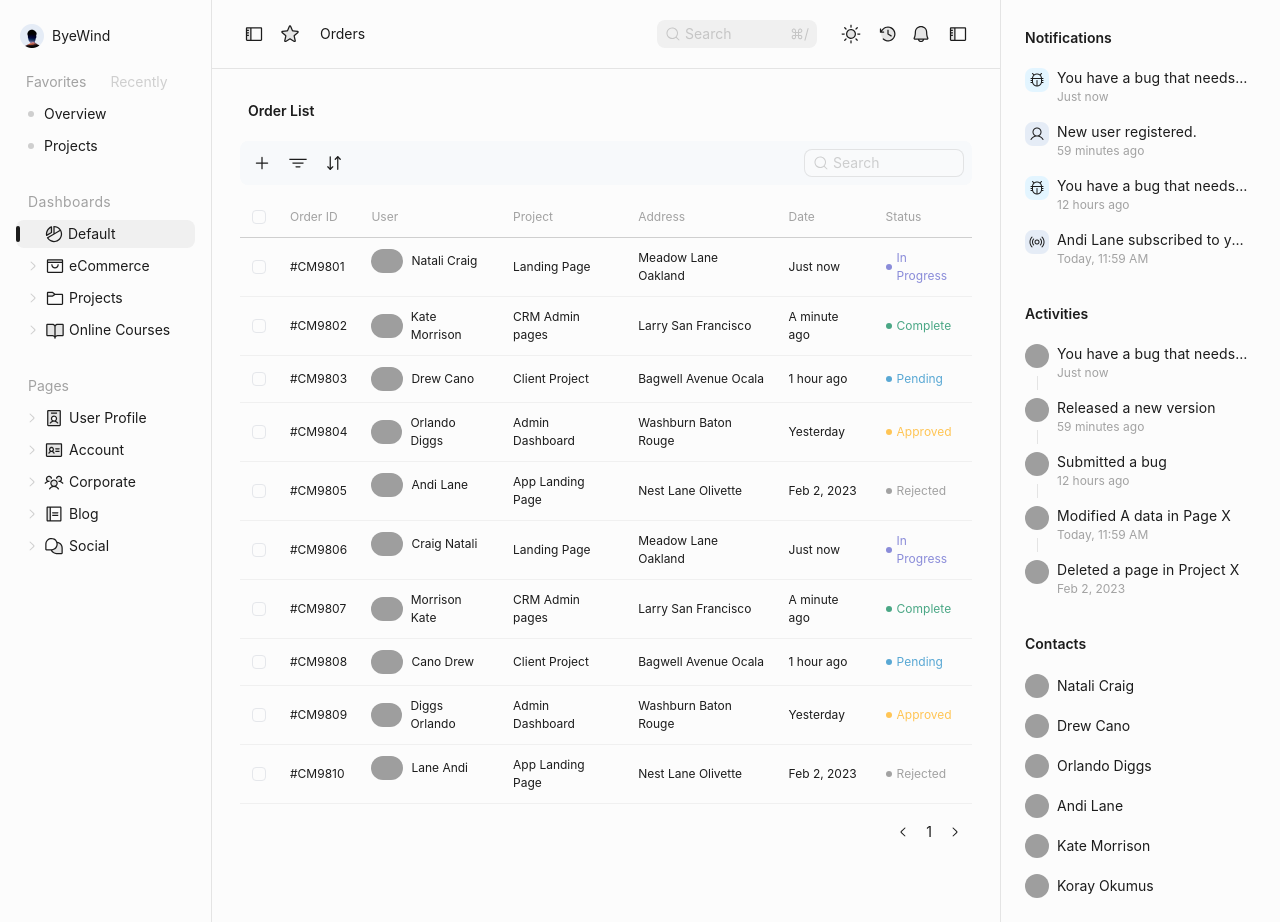
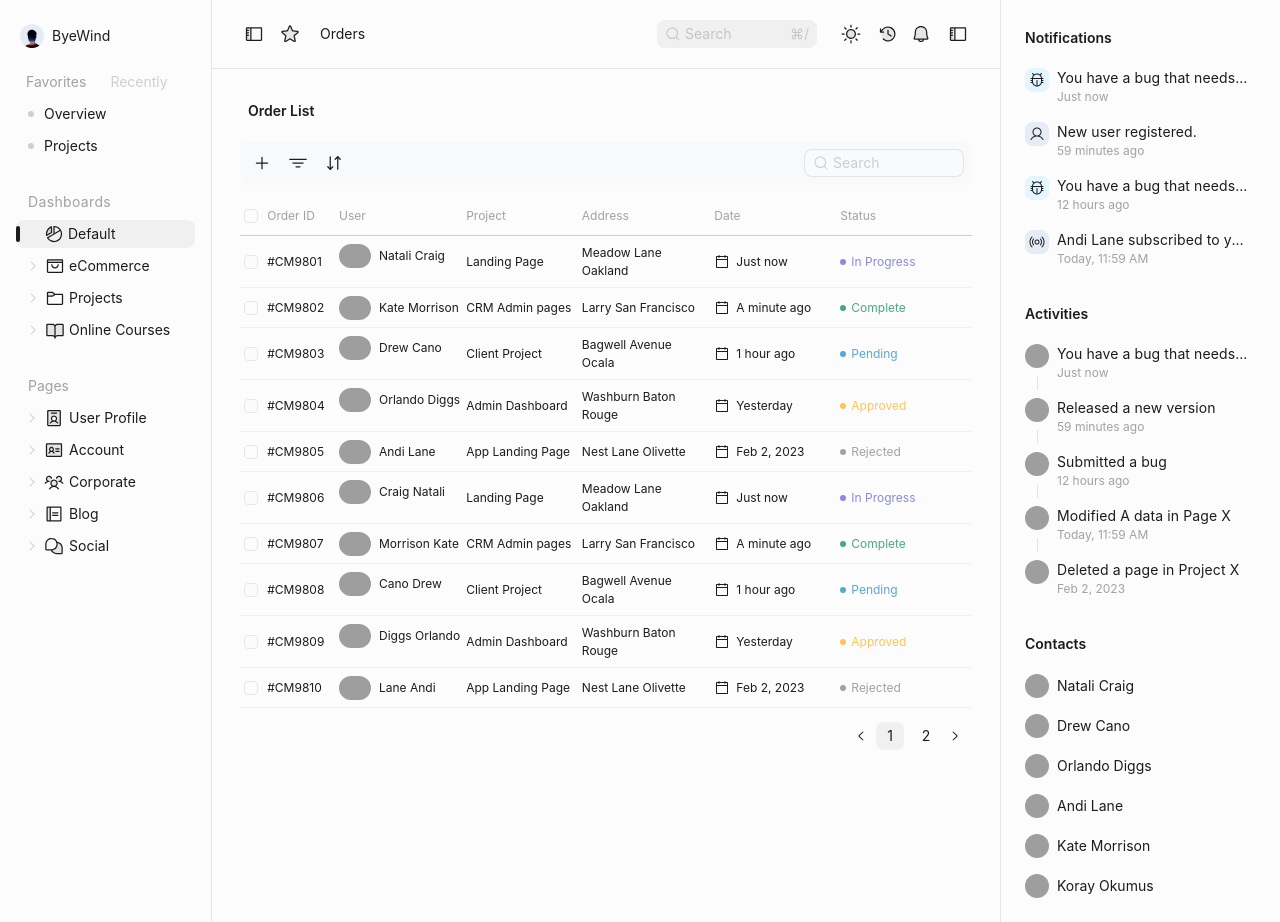
Before and after one commit to gaurish-saini/ecommerce-dashboard-react, a React (Create React App) app: page /orders in a window 1280 px wide. Built offline with nearby package versions, Linux system fonts and the light colour scheme; grey boxes are pictures that could not be loaded.

Commit message:
feat: Order List pixel perfect and animations

```diff
--- a/src/containers/OrdersTable.js
+++ b/src/containers/OrdersTable.js
@@ -6,6 +6,8 @@ import { ReactComponent as Filter } from "../assets/images/filter.svg";
 import { ReactComponent as Sort } from "../assets/images/sort.svg";
 import { ReactComponent as Add } from "../assets/images/plus.svg";
 import { ReactComponent as RightArrow } from "../assets/images/rightArrow.svg";
+import { ReactComponent as CalendarBlank } from "../assets/images/calendarBlank.svg";
+import { ReactComponent as MoreOptionsIcon } from "../assets/images/moreOptionsIcon.svg";
 import useOutsideClick from "../hooks/useOutsideClick";
 
 const statusColors = {
@@ -39,7 +41,7 @@ const containerVariants = {
 };
 
 const rowVariants = {
-  hidden: { opacity: 0, y: 10 },
+  hidden: { opacity: 0, y: 0 },
   visible: { opacity: 1, y: 0, transition: { duration: 0.4 } },
 };
 
@@ -49,6 +51,8 @@ const dropdownVariants = {
 };
 
 const OrderTable = () => {
+  const [hoveredRow, setHoveredRow] = useState(null);
+  const [selectedRowIndex, setSelectedRowIndex] = useState(null); // Track the index of selected row
   const [filteredData, setFilteredData] = useState([...orderData]);
   const [currentPage, setCurrentPage] = useState(1);
   const [selectedRows, setSelectedRows] = useState([]);
@@ -62,6 +66,7 @@ const OrderTable = () => {
   useOutsideClick(dropdownRef, () => setIsDropdownOpen(false));
 
   const rowsPerPage = 10;
+  const totalPages = Math.ceil(filteredData.length / rowsPerPage); // Calculate total pages
 
   const applyFiltersSortAndSearch = (filters, sortAsc, search) => {
     let filtered = orderData;
@@ -125,11 +130,13 @@ const OrderTable = () => {
   );
 
   // Handle row selection
-  const handleRowSelection = (id) => {
+  const handleRowSelection = (id, rowIndex) => {
     if (selectedRows.includes(id)) {
       setSelectedRows(selectedRows.filter((rowId) => rowId !== id));
+      setSelectedRowIndex(null); // Deselect the row index
     } else {
       setSelectedRows([...selectedRows, id]);
+      setSelectedRowIndex(rowIndex); // Capture the selected row index
     }
   };
 
@@ -146,7 +153,7 @@ const OrderTable = () => {
 
   // Handle pagination next/previous
   const handleNextPage = () => {
-    if (currentPage < Math.ceil(filteredData.length / rowsPerPage)) {
+    if (currentPage < totalPages) {
       setCurrentPage((prevPage) => prevPage + 1);
       setSelectedRows([]);
       setAllSelected(false);
@@ -159,6 +166,21 @@ const OrderTable = () => {
       setSelectedRows([]);
       setAllSelected(false);
     }
+  };
+
+  const handleRowHover = (index) => {
+    setHoveredRow(index);
+  };
+
+  const handleRowLeave = () => {
+    setHoveredRow(null);
+  };
+
+  // Handle specific page selection
+  const handlePageSelect = (page) => {
+    setCurrentPage(page);
+    setSelectedRows([]);
+    setAllSelected(false);
   };
 
   return (
@@ -256,51 +278,67 @@ const OrderTable = () => {
 
       {/* Table */}
       <motion.table
-        className="relative z-0 mt-3 table-auto w-full text-left bg-transparent text-xs leading-[18px]"
+        className="relative z-0 mt-3 pb-px table-auto w-full text-left bg-transparent text-xs leading-[18px]"
         variants={containerVariants}
         initial="hidden"
         animate="visible"
       >
         <thead>
           <tr className="text-black/40 dark:text-white/40 border-b border-black/20 dark:border-white/20">
-            <th className="py-[11px] px-3">
+            <th className="w-9 py-2.5 px-1">
               <input
-                class="cursor-pointer align-sub appearance-none w-[14px] h-[14px] border rounded-[4px] checked:bg-black dark:checked:bg-perfume checked:border-black/40 dark:checked:border-white/20 checked:focus:ring-0 checked:checked:before:content-['✓'] checked:before:text-white dark:checked:before:text-black checked:before:block checked:before:-mt-0.5"
+                className="cursor-pointer align-sub appearance-none w-[14px] h-[14px] border rounded-[4px] checked:bg-black dark:checked:bg-perfume checked:border-black/40 dark:checked:border-white/20 checked:focus:ring-0 checked:checked:before:content-['✓'] checked:before:text-white dark:checked:before:text-black checked:before:block checked:before:-mt-0.5"
                 type="checkbox"
                 checked={allSelected}
                 onChange={handleSelectAll}
               />
             </th>
-            <th className="py-[11px] px-3 font-normal">Order ID</th>
-            <th className="py-[11px] px-3 font-normal">User</th>
-            <th className="py-[11px] px-3 font-normal">Project</th>
-            <th className="py-[11px] px-3 font-normal">Address</th>
-            <th className="py-[11px] px-3 font-normal">Date</th>
-            <th className="py-[11px] px-3 font-normal">Status</th>
+            <th className="w-[100px] py-2.5 font-normal">Order ID</th>
+            <th className="w-[214px] py-2.5 font-normal">User</th>
+            <th className="w-[214px] py-2.5 pl-1 font-normal">Project</th>
+            <th className="w-[270px] py-2.5 pl-2 font-normal">Address</th>
+            <th className="w-48 py-2.5 pl-3 font-normal">Date</th>
+            <th className="w-[110px] py-2.5 pl-4 font-normal">Status</th>
+            <th className="w-12 py-2.5 font-normal">
+              <></>
+            </th>
           </tr>
         </thead>
-
         <motion.tbody>
-          {paginatedData.map((row) => (
+          {paginatedData.map((row, rowIndex) => (
             <motion.tr
               key={row.id}
-              className={`text-black dark:text-white border-b border-black/5 dark:border-white/5 ${
+              onMouseEnter={() => handleRowHover(rowIndex)}
+              onMouseLeave={handleRowLeave}
+              className={`
+              group text-black dark:text-white border-b border-black/5 dark:border-white/5
+              hover:border-none hover:bg-catskillWhite dark:hover:bg-white/5 hover:shadow-md hover:rounded-lg
+              transition-all duration-300 ease-in-out
+              ${
+                // Apply border-none for the previous row if hovered or selected
+                rowIndex === hoveredRow - 1 ||
+                (selectedRowIndex !== null && rowIndex === selectedRowIndex - 1)
+                  ? "border-none"
+                  : "border-b"
+              }
+              ${
                 selectedRows.includes(row.id)
-                  ? "bg-catskillWhite dark:bg-white/5 rounded-lg"
+                  ? "bg-catskillWhite dark:bg-white/5 rounded-lg shadow-md border-none"
                   : ""
-              }`}
+              }
+            `}
               variants={rowVariants} // Animate each row
             >
-              <td className="py-[11px] px-3 font-normal">
+              <td className="py-[7.5px] px-1 font-normal rounded-l-lg">
                 <input
-                  class="cursor-pointer align-sub appearance-none w-[14px] h-[14px] border rounded-[4px] checked:bg-black dark:checked:bg-perfume checked:border-black/40 dark:checked:border-white/20 checked:focus:ring-0 checked:checked:before:content-['✓'] checked:before:text-white dark:checked:before:text-black checked:before:block checked:before:-mt-0.5"
+                  className="cursor-pointer align-sub appearance-none w-[14px] h-[14px] border rounded-[4px] checked:bg-black dark:checked:bg-perfume checked:border-black/40 dark:checked:border-white/20 checked:focus:ring-0 checked:checked:before:content-['✓'] checked:before:text-white dark:checked:before:text-black checked:before:block checked:before:-mt-0.5"
                   type="checkbox"
                   checked={selectedRows.includes(row.id)}
-                  onChange={() => handleRowSelection(row.id)}
+                  onChange={() => handleRowSelection(row.id, rowIndex)} // Capture the rowIndex when selected
                 />
               </td>
-              <td className="py-[11px] px-3 font-normal">{row.id}</td>
-              <td className="flex items-center gap-2 py-[11px] px-3 font-normal">
+              <td className="py-[7.5px] font-normal">{row.id}</td>
+              <td className="flex items-center gap-2 py-[7.5px] font-normal">
                 <img
                   className="min-w-6 h-6 rounded-full"
                   src={row.avatar}
@@ -309,16 +347,34 @@ const OrderTable = () => {
                 />
                 {row.user}
               </td>
-              <td className="py-[11px] px-3 font-normal">{row.project}</td>
-              <td className="py-[11px] px-3 font-normal">{row.address}</td>
-              <td className="py-[11px] px-3 font-normal">{row.date}</td>
-              <td className="py-[11px] px-3 font-normal">
+              <td className="py-[7.5px] pl-1 font-normal">{row.project}</td>
+              <td className="py-[7.5px] pl-2 font-normal">{row.address}</td>
+              <td className="py-[7.5px] pl-3 font-normal">
+                <div className="flex gap-1.5 items-center">
+                  <CalendarBlank />
+                  {row.date}
+                </div>
+              </td>
+              <td className="py-[7.5px] pl-4 font-normal">
                 <span
-                  className={`flex items-center ${statusColors[row.status]}`}
+                  className={`flex items-center whitespace-nowrap ${
+                    statusColors[row.status]
+                  }`}
                 >
                   <span className="min-w-1.5 h-1.5 rounded-full bg-current mr-[5px]"></span>
                   {row.status}
                 </span>
+              </td>
+              <td className=" rounded-r-lg">
+                {/* Show three dots when hovered or selected */}
+                <div className="w-12 text-center">
+                  {(hoveredRow === rowIndex ||
+                    selectedRows.includes(row.id)) && (
+                    <button className=" p-1">
+                      <MoreOptionsIcon className="w-5 h-5 text-gray-500 dark:text-gray-300" />
+                    </button>
+                  )}
+                </div>
               </td>
             </motion.tr>
           ))}
@@ -327,24 +383,38 @@ const OrderTable = () => {
 
       {/* Pagination */}
       <motion.div
-        className="pagination-controls flex gap-4 mt-4 items-center justify-end"
+        className="pagination-controls flex gap-2 mt-3.5 items-center justify-end"
         variants={containerVariants}
       >
         <button
           onClick={handlePrevPage}
           disabled={currentPage === 1}
-          className="cursor-pointer text-black dark:text-white p-1 w-6 h-6 transform rotate-180"
+          className="cursor-pointer text-black dark:text-white p-1 w-7 h-7 transform rotate-180"
         >
           <RightArrow />
         </button>
-        <span className="text-sm text-black dark:text-white">
-          {currentPage}
-        </span>
+
+        {/* Render page numbers dynamically */}
+        {[...Array(totalPages)].map((_, index) => {
+          const page = index + 1;
+          return (
+            <button
+              key={page}
+              onClick={() => handlePageSelect(page)}
+              className={`cursor-pointer text-sm p-1 w-7 h-7 ${
+                currentPage === page
+                  ? "bg-black/5 text-black rounded-lg dark:bg-white/10 dark:text-white"
+                  : "text-black dark:text-white"
+              }`}
+            >
+              {page}
+            </button>
+          );
+        })}
+
         <button
           onClick={handleNextPage}
-          disabled={
-            currentPage === Math.ceil(filteredData.length / rowsPerPage)
-          }
+          disabled={currentPage === totalPages}
           className="cursor-pointer text-black dark:text-white p-1 w-6 h-6"
         >
           <RightArrow />
```
Also changed, not shown: src/assets/images/calendarBlank.svg (added), src/assets/images/moreOptionsIcon.svg (added).
